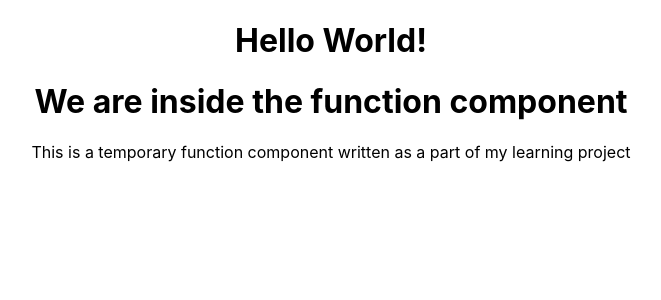
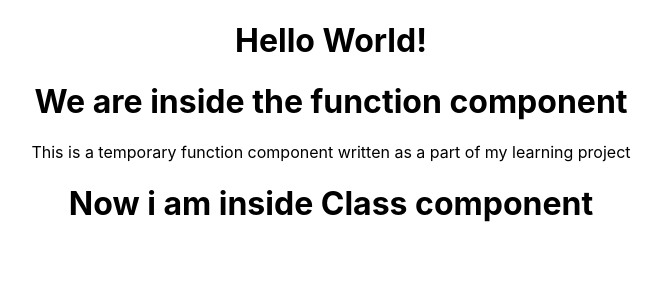
Before and after one commit to tionx3na/React_and_Django, a React (Create React App) app: page / in a window 1280 px wide. Shown: the top 300 px of the page, without its empty margins (309-970 px from the left). Built offline with nearby package versions, Linux system fonts and the light colour scheme.

Commit message:
Class Components

```diff
--- a/src/App.js
+++ b/src/App.js
@@ -2,6 +2,7 @@ import logo from './logo.svg';
 import './App.css';
 import Hello from './components/hello';
 import Temp from './components/temp';
+import MyClass from './components/classcomponent';
 
 function App() {
   return (
@@ -9,6 +10,7 @@ function App() {
       <h1>Hello World! </h1>
       <Hello/>
       <Temp/>
+      <MyClass/>
     </div>
   );
 }
--- /dev/null
+++ b/src/components/classcomponent.js
@@ -0,0 +1,11 @@
+import React, {Component} from 'react';
+
+class MyClass extends Component {
+    render() {
+        return (
+            <h1>Now i am inside Class component</h1>
+            )
+    }
+}
+
+export default MyClass;
```
